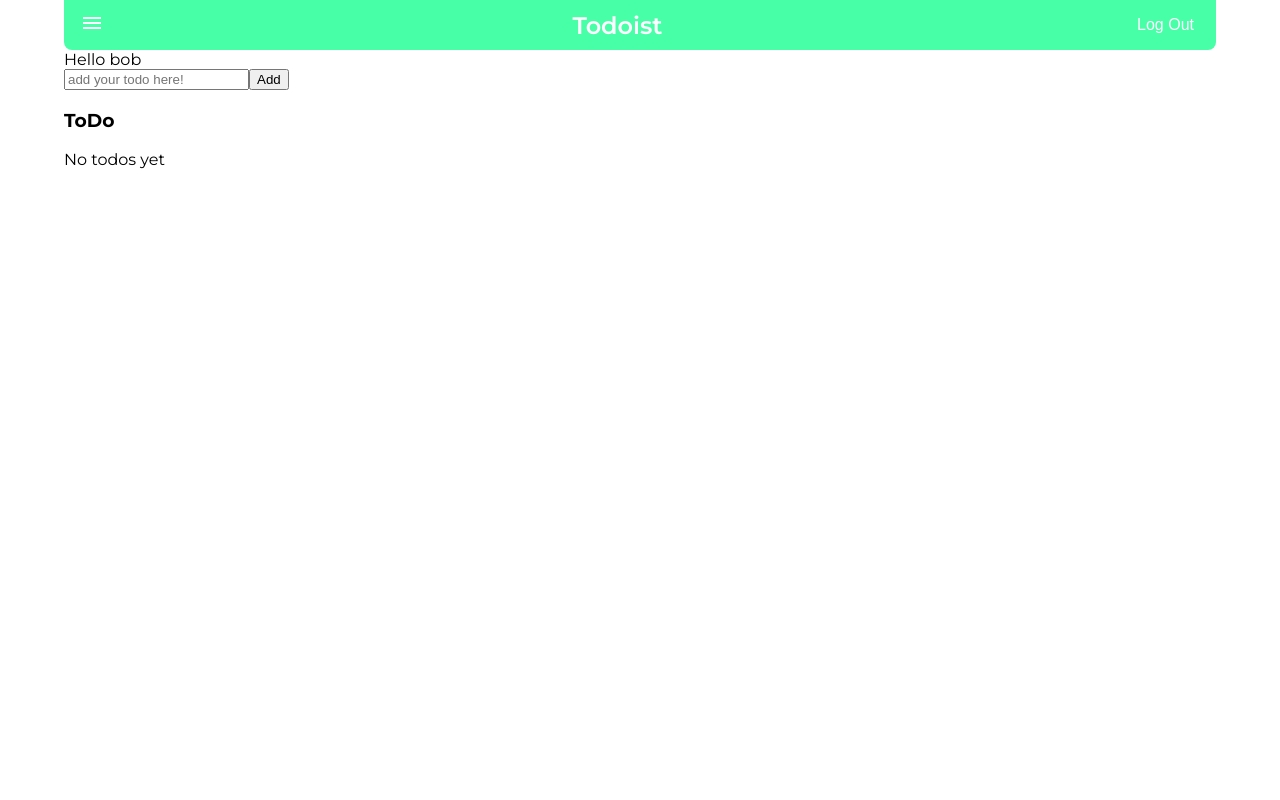
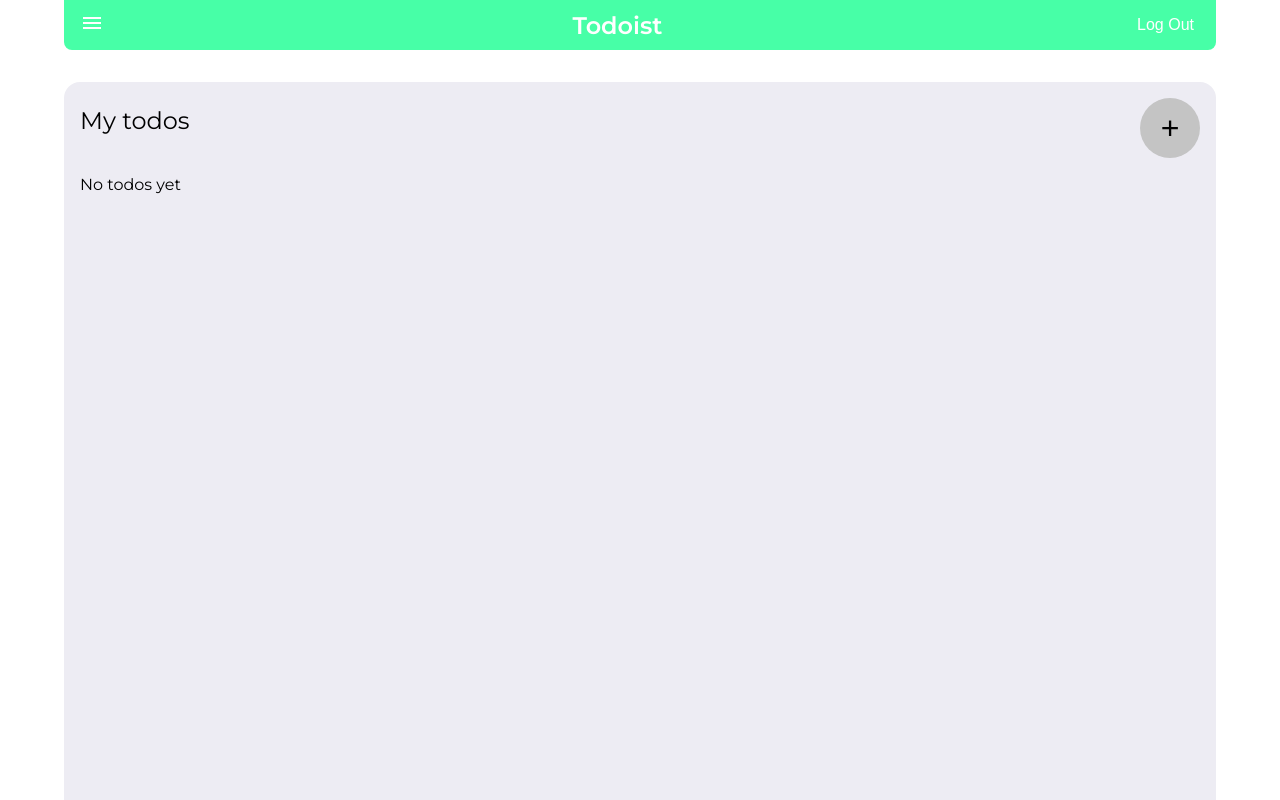
Before and after one commit to noobiedude/to-do-Redux, a React (Create React App) app: page / in a window 1280 px wide. Both pictures are taken after a click on the button "Log In". Built offline with nearby package versions, Linux system fonts and the light colour scheme.

Commit message:
styling + completed action

```diff
--- a/src/App.css
+++ b/src/App.css
@@ -1,11 +1,5 @@
 .App {
-  display: flex;
-  flex-direction: column;
-  justify-content: center;
-
   font-family: 'Montserrat', sans-serif;
-
-
 }
 
 @media only screen and (min-width: 900px) {
--- a/src/App.js
+++ b/src/App.js
@@ -1,14 +1,83 @@
+import styled from 'styled-components';
 import './App.css';
 import NavBar from './components/NavBar.Component';
-import ToDo  from './components/todo.Component';
+import ToDoList  from './components/toDoList.Component';
+import * as Colors from './res/colors';
+import { useSelector } from 'react-redux';
+import { useState } from 'react';
+import { useDispatch } from 'react-redux'
+import { add } from './features/todo/todoSlice';
 
 function App() {
+  const isSignedIn = useSelector((state) => state.user.value.isSignedIn);
+  const [showAddToDoInput, setShowAddToDoInput] = useState(false);
+  const [inputToDoText, setInputToDoText] = useState('');
+  const dispatch = useDispatch();
+
   return (
     <div className="App">
-      <NavBar></NavBar>
-      <ToDo></ToDo>
+      <Container>
+      <NavBar setShowAddToDoInput={setShowAddToDoInput} setInputToDoText={setInputToDoText}></NavBar>
+      <ToDoContainer>
+        <TitleSection>
+          <Title>My todos</Title>
+          {isSignedIn && !showAddToDoInput && <AddToDo onClick={(e) => setShowAddToDoInput(true)}>+</AddToDo>}
+        </TitleSection>
+        <AddToDoSection> {showAddToDoInput && isSignedIn &&
+            <div>
+              <input
+                    type='text'
+                    placeholder="add your todo here!"
+                    onChange={(e) => setInputToDoText(e.target.value)}
+                    value={inputToDoText}>
+                </input>
+                <button onClick={(e) => {dispatch(add({text: inputToDoText, isCompleted: false})); setInputToDoText(``); setShowAddToDoInput(false)}}>Add</button>
+                <button onClick={(e) => {setInputToDoText(``); setShowAddToDoInput(false)}}>Cancel</button>
+            </div>}
+         </AddToDoSection>
+        <ToDoList></ToDoList>
+      </ToDoContainer>
+      </Container>
+
     </div>
   );
 }
 
+const Container = styled.div`
+  min-height: 100vh;
+  display: flex;
+  flex-direction: column;
+`;
+
+const ToDoContainer = styled.div`
+  margin-top: 2rem;
+  padding: 0 1rem;
+  background-color: ${Colors.BACKGROUND_COLOR_MAIN};
+  border-radius: 16px 16px 0 0;
+  flex: 1;
+`;
+
+const Title = styled.p`
+  font-size: 1.5rem;
+`;
+
+const TitleSection = styled.section`
+  display: flex;
+  justify-content: space-between;
+
+`;
+
+const AddToDo = styled.button`
+  border-radius: 100%;
+  height: 60px;
+  width: 60px;
+  margin-top: 1rem;
+  background-color: #C4C4C4;
+  border: none;
+  font-size: 2rem;
+`;
+
+const AddToDoSection = styled.section`
+  margin: 1rem 0;
+`;
 export default App;
--- a/src/components/NavBar.Component.js
+++ b/src/components/NavBar.Component.js
@@ -13,7 +13,7 @@
 };
 
 
-const NavBar = () => {
+const NavBar = ({ setShowAddToDoInput, setInputToDoText }) => {
     const isSignedIn = useSelector((state) => state.user.value.isSignedIn);
     const dispatch = useDispatch();
     const user = useSelector((state) => state.user.value);
@@ -27,7 +27,7 @@
         <HamburgerDiv><MenuIcon style={{ color: `${Colors.WHITE}`}}/></HamburgerDiv>
         <TitleDiv>Todoist</TitleDiv>
         {isSignedIn ?
-        <LogoutButton  onClick={(e) => dispatch(signOut())}>Log Out</LogoutButton>
+        <LogoutButton  onClick={(e) => {setInputToDoText(``); setShowAddToDoInput(false); dispatch(signOut())}}>Log Out</LogoutButton>
         :
         <LoginButton  backgroundColor={Colors.BLUE_PURPLE} color={Colors.BACKGROUND_COLOR_MAIN} onClick={(e) => dispatch(signIn(mock_user))}>Log In</LoginButton>}
         </Container>
--- a/src/components/toDoItem.Component.js
+++ b/src/components/toDoItem.Component.js
@@ -1,11 +1,12 @@
-import { remove, edit } from '../features/todo/todoSlice';
+import { remove, edit, complete } from '../features/todo/todoSlice';
 import { useDispatch, useSelector } from 'react-redux'
 import {useState} from 'react';
 
 const ToDoItem = ({ todo, idx, id }) => {
     const dispatch = useDispatch();
     const isSignedIn = useSelector((state) => state.user.value.isSignedIn);
-    const [text, setText] = useState(todo);
+    const [text, setText] = useState(todo.text);
+    const isCompleted = useSelector((state) => state.todo.value[idx].isCompleted);
     return(
         <div>
             {isSignedIn ?
@@ -15,8 +16,9 @@
             }
             {isSignedIn ?
             <span>
+                <button onClick={(e) => dispatch(complete({idx, todo}))}>Mark as completed</button>
                 <button onClick={(e) => dispatch(remove(idx))}>Delete</button>
-                <button onClick={e => dispatch(edit({idx: idx, editedToDo: text}))}>Edit</button>
+                <button onClick={e => dispatch(edit({idx, todo, editedToDo: text}))}>Edit</button>
             </span>
             :
             ``
--- a/src/components/todo.Component.js
+++ b/src/components/toDoList.Component.js
@@ -6,7 +6,7 @@
 import { setToDoList } from '../utils/localStorageManagment';
 
 
-const ToDo = () => {
+const ToDoList = () => {
     const todos = useSelector((state) => state.todo.value);
     const isSignedIn = useSelector((state) => state.user.value.isSignedIn);
     const user = useSelector((state) => state.user.value);
@@ -23,31 +23,6 @@
 
     return (
         <div>
-            {isSignedIn ?
-            <div>
-                Hello {user.username}
-
-            </div>
-            :
-            <div>
-            <div>
-                You are not connected
-            </div>
-
-            </div>
-            }
-            {isSignedIn ? <div>
-                <input
-                    type='text'
-                    placeholder="add your todo here!"
-                    onChange={(e) => setInputToDoText(e.target.value)}
-                    value={inputToDoText}>
-                </input>
-                <button onClick={(e) => dispatch(add(inputToDoText))}>Add</button>
-            </div>
-            :
-            <p>You can only view Todos. If you want to create one you must sign in</p>}
-            <h3>ToDo</h3>
             <div>
                 {todos.length === 0 ?
                 <div>
@@ -65,4 +40,4 @@
     )
 }
 
-export default ToDo;
+export default ToDoList;
--- a/src/features/todo/todoSlice.js
+++ b/src/features/todo/todoSlice.js
@@ -14,11 +14,14 @@
             state.value.splice(action.payload, 1);
         },
         edit: (state, action) => {
-            state.value.splice(action.payload.idx, 1, action.payload.editedToDo);
+            state.value.splice(action.payload.idx, 1, {...action.payload.todo, text: action.payload.editedToDo});
         },
+        complete: (state, action) => {
+            state.value.splice(action.payload.idx, 1, {...action.payload.todo, isCompleted: true});
+        }
     },
 });
 
-export const { add, remove, edit } = todoSlice.actions;
+export const { add, remove, edit, complete } = todoSlice.actions;
 
 export default todoSlice.reducer;
```
